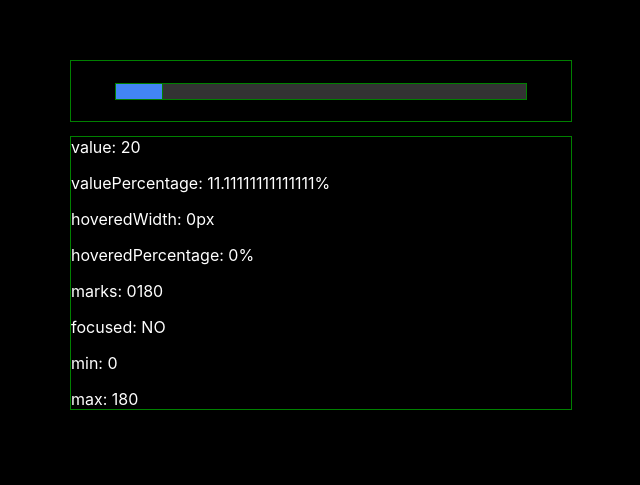
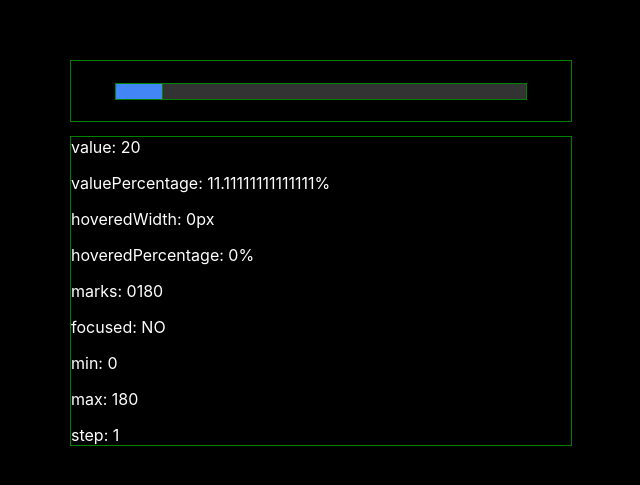
Before and after one commit to facinick/seekplus, a React (Create React App) app: page / in a window 1280 px wide. Shown: the part 189-674 px from the top of the page, without its empty margins (319-959 px from the left). Built offline with nearby package versions, Linux system fonts and the light colour scheme.

Commit message:
again blabla

```diff
--- a/src/components/seekbar/SeekBar.tsx
+++ b/src/components/seekbar/SeekBar.tsx
@@ -262,6 +262,7 @@ export class SeekBar extends React.Component<Props, State> {
           <p>focused: {this.state.dotFocused ? "YES" : "NO"}</p>
           <p>min: {min}</p>
           <p>max: {max}</p>
+          <p>step: {this.props.step}</p>
         </div>
       </>
     );
```
